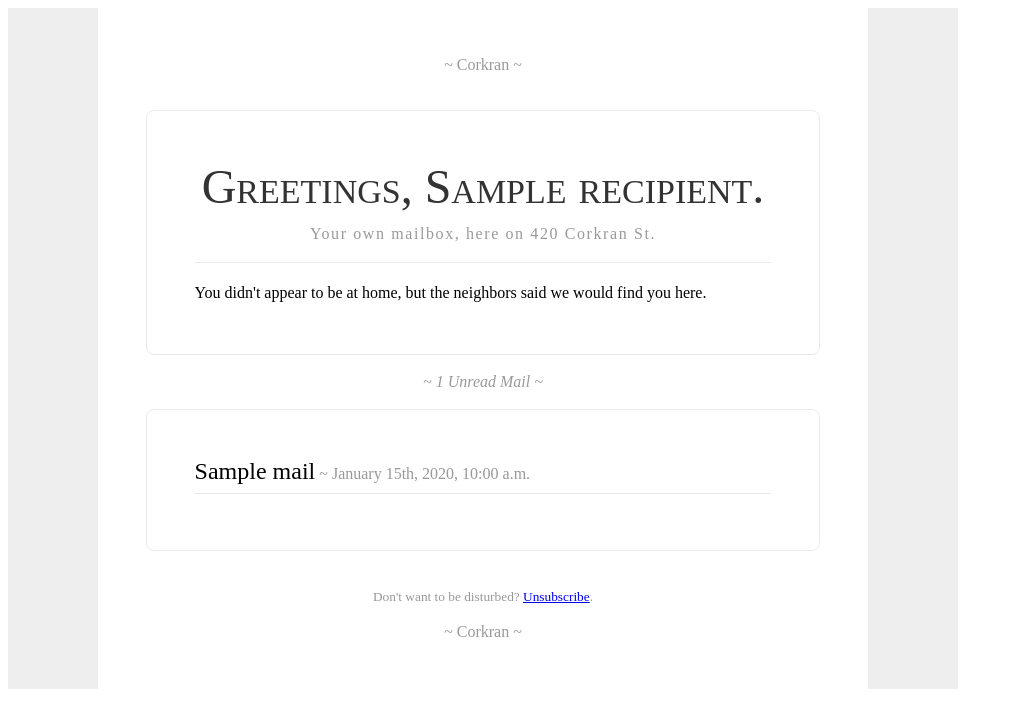
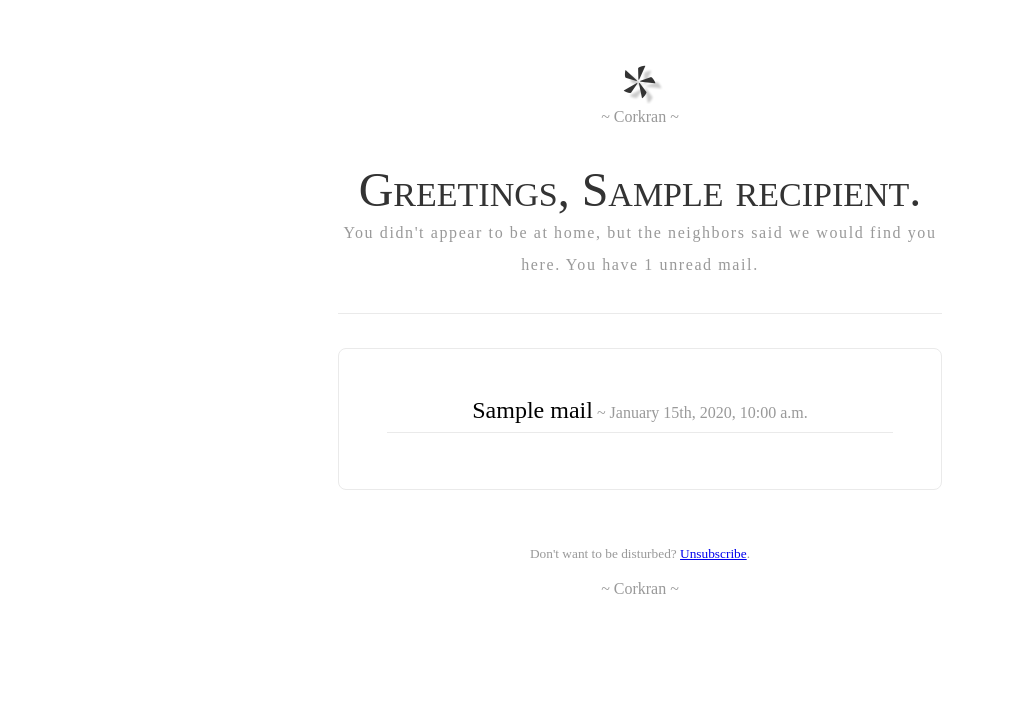
Before and after one commit to Positron11/Corkran, a Django app: template Mailbox/templates/Mailbox/unread_mail_email.html in a window 1280 px wide. Shown: the top 728 px of the page, without its empty margins (0-1013 px from the left). Run offline with Django 3.2, Linux system fonts and the light colour scheme; the template is opened without the code that fills it: most values are stand-ins (such as "Sample title", 1, 10 or a date in 2020); parts of the project's set-up code (start-up, migrations or seed data) failed here and were passed over.

Commit message:
RESTYLE UNREAD EMAIL HTML TEMPLATE

```diff
--- a/Mailbox/templates/Mailbox/unread_mail_email.html
+++ b/Mailbox/templates/Mailbox/unread_mail_email.html
@@ -9,19 +9,14 @@
 	<style>
 		.grey {color: #999;}
 		.mail-heading {font-size: 1.5em;}
-		.center-align {text-align: center;}
 
-		#container {
-			padding: 0 7vw;
-			box-sizing: border-box;
-			background-color: #eee;
-			width: 950px;
-		}
 		#main {
 			margin: auto;
+			padding: 3em;
 			font-size: 16px;
-			padding: 3em;
 			max-width: 700px;
+			text-align: center;
+			box-sizing: border-box;
 			background-color: white;
 		}
 
@@ -41,7 +36,8 @@
 		.header {
 			max-width: 100%;
 			margin-bottom: 1em;
-			padding-bottom: 0.5em;
+			text-align: center;
+			padding-bottom: 2em;
 			border-bottom: 1px solid #eaeaea;
 		}
 		.heading {
@@ -52,7 +48,7 @@
 			font-variant: small-caps;
 		}
 		.subheading {
-			line-height: 2.5em;
+			line-height: 2em;
 			letter-spacing: 0.1em;
 		}
 
@@ -71,24 +67,18 @@
 </head>
 
 <body>
-	<div id="container">
 	<div id="main">
 		<!-- Top hero -->
-			<div class="center-align grey">~ Corkran ~</div><br><br>
+		<img src="https://corkran.pythonanywhere.com/static/Blog/Favicon/favicon.png">
+		<div class="grey">~ Corkran ~</div><br><br>
 
 		<!-- Header -->
-			<div class="card">
 		<div class="header">
 			<div class="center-align heading">Greetings, {{ recipient }}.</div>
-					<div class="center-align subheading grey">Your own mailbox, here on 420 Corkran St.</div>
-				</div>
-				<div class="text">
-					You didn't appear to be at home, but the neighbors said we would find you here.
+			<div class="center-align subheading grey">
+				You didn't appear to be at home, but the neighbors said we would find you here. You have {{ mailbox|length }} unread mail.
 			</div>
 		</div><br>
-
-			<!-- Unread mail counter -->
-			<div class="center-align grey"><i>~ {{ mailbox|length }} Unread Mail ~</i></div><br>
 
 		<!-- Unread mail list -->
 		{% for mail in mailbox %}
@@ -119,14 +109,11 @@
 				{% endif %}
 			</div>
 		</div><br>
-			{% endfor %}<br>
+		{% endfor %}<br><br>
 
 		<!-- Footer -->
-			<div class="center-align grey">
-				<small>Don't want to be disturbed? <a href="{{ protocol }}://{{ domain }}{% url 'settings' %}#email">Unsubscribe</a>.</small><br><br>
-				~ Corkran ~
-			</div>
-		</div>
+		<small class="grey">Don't want to be disturbed? <a href="{{ protocol }}://{{ domain }}{% url 'settings' %}#email">Unsubscribe</a>.</small><br><br>
+		<div class="grey">~ Corkran ~</div>
 	</div>
 </body>
 
```
Lines whose indentation alone changed are shown as unchanged.
